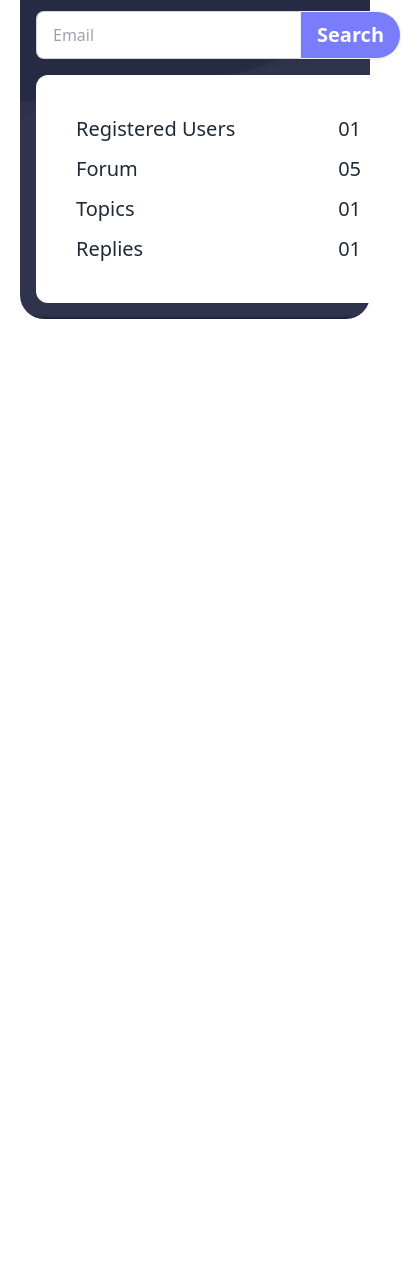
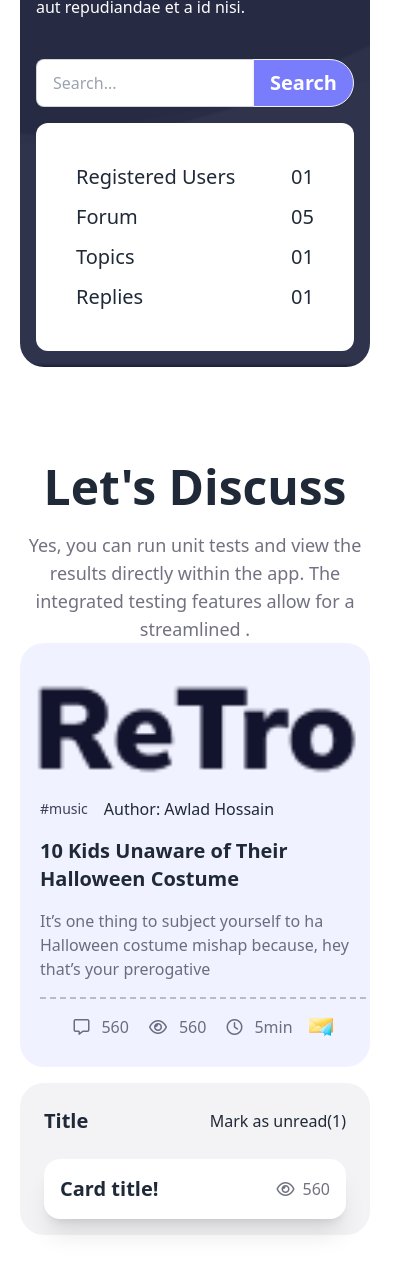
Before and after one commit to SangramBishwas/retro-forum, a plain HTML site: page index.html in a window 390 px wide. Shown: the part 429-1702 px from the top of the page, 417 px wide, since content can reach past the window. Before the commit the page ends 844 px from the top, so only its background shows below. Drawn offline with nearby package versions, Linux system fonts and the light colour scheme.

Commit message:
Designing first section of the main part completed with responsive

```diff
--- a/index.html
+++ b/index.html
@@ -15,7 +15,7 @@
     <link rel="stylesheet" href="style.css">
 </head>
 
-<body>
+<body class="space-y-24">
     <header class="mx-5 lg:mx-28">
         <div class="navbar bg-base-100">
             <div class="navbar-start">
@@ -38,7 +38,8 @@
                                     <button class="btn rounded-full"><i class="fa-solid fa-pen text-xl"></i></button>
                                 </div>
                                 <div class="tooltip tooltip-bottom" data-tip="user">
-                                    <button class="btn rounded-full"><i class="fa-solid fa-user-plus text-xl"></i></button>
+                                    <button class="btn rounded-full"><i
+                                            class="fa-solid fa-user-plus text-xl"></i></button>
                                 </div>
                                 <div class="tooltip tooltip-bottom" data-tip="flag">
                                     <button class="btn rounded-full"><i class="fa-regular fa-flag text-xl"></i></button>
@@ -73,14 +74,16 @@
                 <button class="btn bg-[#797DFC] rounded-3xl font-bold text-white text-lg">Sign In</button>
             </div>
         </div>
-        <div class="hero min-h-full bg-[#12132D] bg-[url('./images/bgbanner.png')] bg-no-repeat mt-10 lg:m-10 rounded-3xl">
+        <div
+            class="hero min-h-full bg-[#12132D] bg-[url('./images/bgbanner.png')] bg-no-repeat mt-10 lg:m-10 rounded-3xl">
             <div class="hero-content flex-col lg:flex-row lg:p-24">
                 <div class="space-y-4">
-                    <h1 class="text-5xl font-bold text-white">Welcome To The <br><span>MeTro</span> Forum</h1>
+                    <h1 class="text-5xl font-bold text-white">Welcome To The <br><span
+                            class="text-[#797DFC]">MeTro</span> Forum</h1>
                     <p class="py-6 text-white">Provident cupiditate voluptatem et in. Quaerat fugiat ut assumenda
                         excepturi exercitationem quasi. In deleniti eaque aut repudiandae et a id nisi.</p>
-                    <div class="join">
-                        <input class="input input-bordered join-item" placeholder="Email" />
+                    <div class="join w-full lg:w-1/2">
+                        <input class="input input-bordered join-item w-full" placeholder="Search..." type="search" />
                         <button
                             class="btn join-item rounded-r-full text-white text-xl bg-[#797DFC] font-bold">Search</button>
                     </div>
@@ -106,8 +109,60 @@
             </div>
         </div>
     </header>
-    <main>
-
+    <main class="mx-5 lg:mx-28">
+        <section>
+            <div class="text-center space-y-5">
+                <h2 class="font-black text-5xl">Let's Discuss</h2>
+                <p class='text-lg text-[#12132D99]'>Yes, you can run unit tests and view the results directly within the
+                    app. The integrated testing features allow for a streamlined .</p>
+            </div>
+            <div class="flex flex-col lg:flex-row justify-between gap-4 lg:gap-10">
+                <div class="flex flex-col lg:flex-row bg-[#797DFC1A] lg:w-3/5 p-3 lg:p-10 rounded-3xl">
+                    <img class="h-fit" src="./images/logo.png" alt="">
+                    <div class="w-full mx-2 lg:mx-5 space-y-4">
+                        <div class="flex items-center w-full gap-4 lg:gap-10">
+                            <span class="text-sm font-medium text-[#12132DCC]">#music</span>
+                            <span>Author: Awlad Hossain</span>
+                        </div>
+                        <h3 class="text-xl font-bold">10 Kids Unaware of Their Halloween Costume</h3>
+                        <p class="text-base font-normal text-[#12132D99]">It’s one thing to subject yourself to ha
+                            Halloween costume mishap because, hey that’s your prerogative</p>
+                        <div class="flex items-center justify-center gap-4 lg:justify-between border-t-2 border-[#12132D40] border-dashed py-4">
+                            <div class="flex gap-5">
+                                <div class="flex gap-3 items-center text-[#12132D99]">
+                                    <span><i class="fa-regular fa-message"></i></span>
+                                    <span>560</span>
+                                </div>
+                                <div class="flex gap-3 items-center text-[#12132D99]">
+                                    <span><i class="fa-regular fa-eye"></i></span>
+                                    <span>560</span>
+                                </div>
+                                <div class="flex gap-3 items-center text-[#12132D99]">
+                                    <span><i class="fa-regular fa-clock"></i></span>
+                                    <span>5min</span>
+                                </div>
+                            </div>
+                            <img class="w-6 lg:w-10 cursor-pointer" src="./images/msg.png" alt="">
+                        </div>
+                    </div>
+                </div>
+                <div class="bg-[#F3F3F5] lg:w-2/5 rounded-3xl">
+                    <div class="flex items-center justify-between p-6">
+                        <h3 class="text-xl font-bold">Title</h3>
+                        <p class="">Mark as unread<span>(1)</span></p>
+                    </div>
+                    <div class="card bg-base-100 shadow-xl mx-6 mb-4">
+                        <div class="flex justify-between p-4">
+                            <h3 class="card-title">Card title!</h3>
+                            <div class="flex gap-2 items-center text-[#12132D99]">
+                                <span><i class="fa-regular fa-eye"></i></span>
+                                <span>560</span>
+                            </div>
+                        </div>
+                    </div>
+                </div>
+            </div>
+        </section>
     </main>
     <footer>
 
```
Also changed, not shown: images/msg.png (added).
